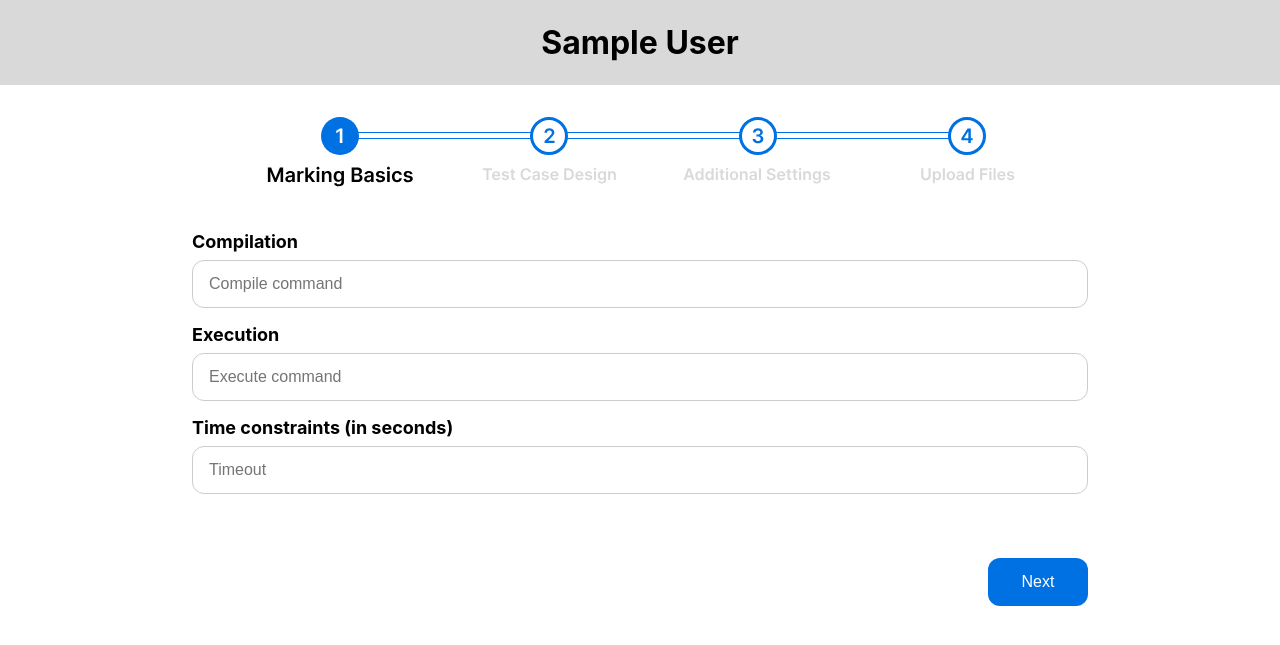
After one commit to ZzhangYH/AMFS, a Flask app: page /setup/basics in a window 1280 px wide. The commit adds this page. Shown: the top 645 px of the page. Run offline with Flask 3, Linux system fonts and the light colour scheme; the visitor is signed in with stand-in values (Sample User, id 1).

Commit message:
feat: setup.basics page

```diff
--- a/amfs/__init__.py
+++ b/amfs/__init__.py
@@ -1,6 +1,6 @@
 import os
 
-from flask import Flask, render_template
+from flask import Flask, render_template, request, url_for, redirect, session
 
 
 def create_app(test_config=None):
@@ -30,8 +30,15 @@ def create_app(test_config=None):
         return "Hello, World!"
 
     # index page
-    @app.route('/')
+    @app.route('/', methods=['GET', 'POST'])
     def index():
+        if request.method == 'POST':
+            session['job'] = request.form['name']
+            return redirect(url_for('setup.basics'))
+
         return render_template('index.html')
 
+    from . import setup
+    app.register_blueprint(setup.bp)
+
     return app
--- /dev/null
+++ b/amfs/setup.py
@@ -0,0 +1,39 @@
+from flask import (
+    Blueprint, redirect, render_template, request, session, url_for, flash
+)
+
+bp = Blueprint('setup', __name__, url_prefix='/setup')
+
+
+@bp.route('/basics', methods=['GET', 'POST'])
+def basics():
+    if session.get('job') is None:
+        return redirect(url_for('index'))
+
+    if request.method == 'POST':
+        compile_command = request.form['cCommand']
+        execute_command = request.form['eCommand']
+        timeout = request.form['timeout']
+
+        error = None
+        try:
+            timeout = int(timeout)
+            if timeout <= 0:
+                error = "Timeout should be greater than 0."
+        except ValueError:
+            error = "Timeout should be an integer."
+
+        if error is None:
+            session['compile_command'] = compile_command
+            session['execute_command'] = execute_command
+            session['timeout'] = timeout
+            return redirect(url_for('setup.upload_test_case'))
+
+        flash(error)
+
+    return render_template('setup/basics.html')
+
+
+@bp.route('/upload-test-case', methods=['GET', 'POST'])
+def upload_test_case():
+    return render_template('setup/upload-test-case.html')
--- a/amfs/static/style.css
+++ b/amfs/static/style.css
@@ -27,7 +27,10 @@ section {
 }
 
 .status div {
-    min-height: 200px;
+    text-align: center;
+    display: block;
+    margin: auto;
+    padding: 1.5rem;
 }
 
 .flash {
@@ -72,4 +75,5 @@ section {
     text-align: center;
     background-color: var(--accent);
     align-self: end;
+    margin-top: 3rem;
 }
--- /dev/null
+++ b/amfs/templates/setup/basics.html
@@ -0,0 +1,25 @@
+{% extends 'base.html' %}
+
+{% block title %}Setup Basics{% endblock %}
+{% block header %}{{ session['job'] }}{% endblock %}
+
+{% block status %}
+    <div>
+        <img src="{{ url_for('static', filename='setup/status-bar-1.svg') }}" alt="Status Bar">
+    </div>
+{% endblock %}
+
+{% block content %}
+    <form method="post">
+        <label>Compilation</label>
+        <input type="text" name="cCommand" id="cCommand" value="{{ request.form['cCommand'] }}"
+               placeholder="Compile command" required>
+        <label>Execution</label>
+        <input type="text" name="eCommand" id="eCommand" value="{{ request.form['eCommand'] }}"
+               placeholder="Execute command" required>
+        <label>Time constraints (in seconds)</label>
+        <input type="text" name="timeout" id="timeout" value="{{ request.form['timeout'] }}"
+               placeholder="Timeout" required>
+        <input type="submit" value="Next" >
+    </form>
+{% endblock %}
```
Also changed, not shown: amfs/templates/setup/upload-test-case.html (added, +16 -0 lines), amfs/static/setup/status-bar-1.svg (added), amfs/static/setup/status-bar-2.svg (added), amfs/static/setup/status-bar-3.svg (added), amfs/static/setup/status-bar-4.svg (added).
